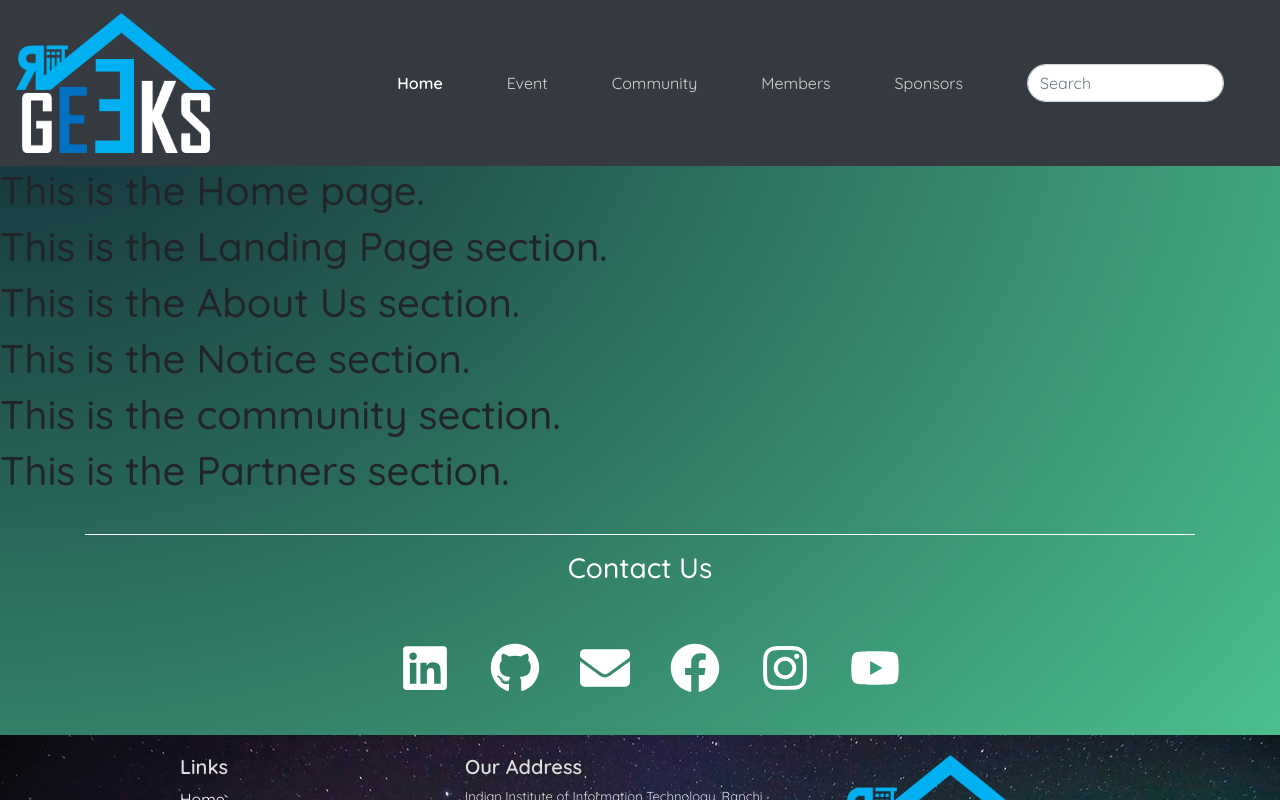
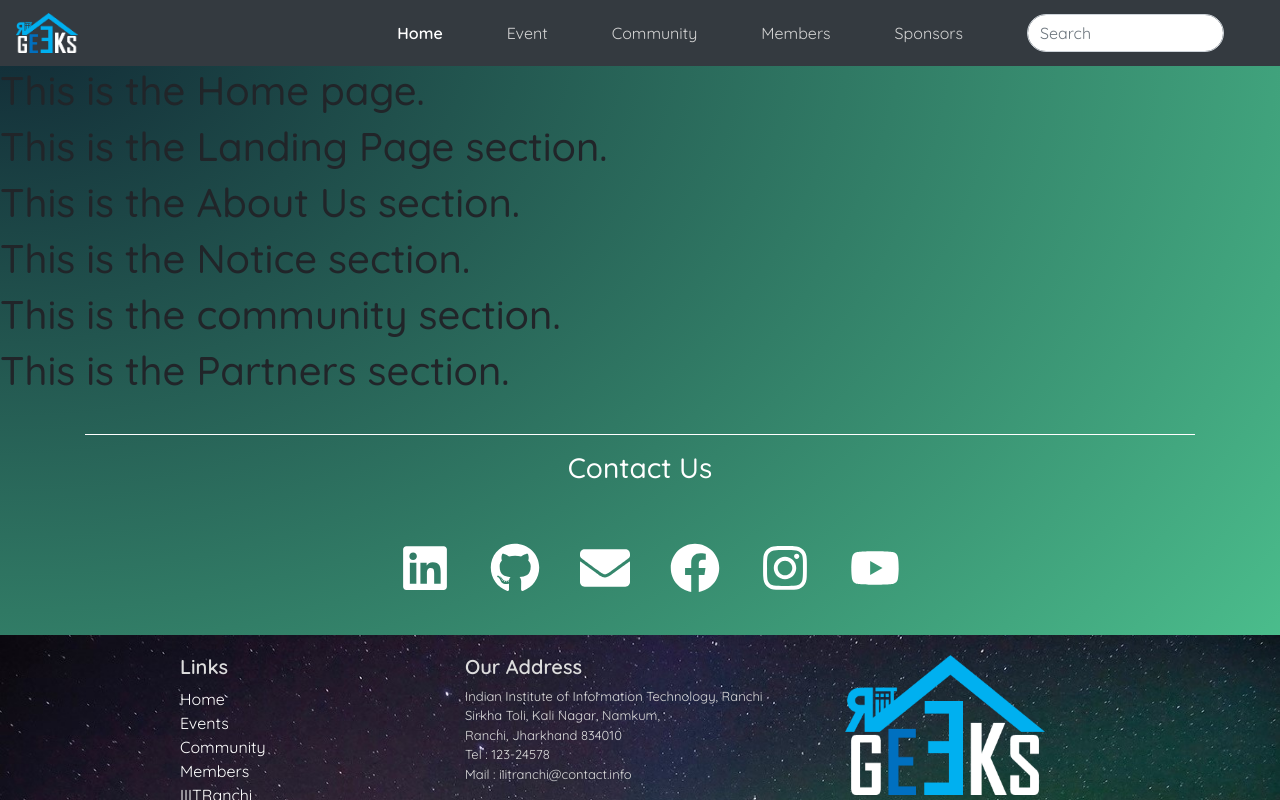
Before and after one commit to houseofgeeks/hg, a React (Create React App) app in the folder client/: page / in a window 1280 px wide. Shown: the top 800 px of the page. Built offline with nearby package versions, Linux system fonts and the light colour scheme.

Commit message:
adding minor tweaks

```diff
--- a/client/src/App.css
+++ b/client/src/App.css
@@ -0,0 +1,22 @@
+* {
+    scroll-behavior: smooth;
+}
+
+/* ---------scrollbar--------- */
+
+/* width */
+::-webkit-scrollbar {
+    width: 5px;
+}
+
+/* Track */
+::-webkit-scrollbar-track {
+    box-shadow: inset 0 0 5px grey;
+    border-radius: 10px;
+  }
+
+/* Handle */
+::-webkit-scrollbar-thumb {
+    background: #111111;
+    border-radius: 10px;
+}
--- a/client/src/components/Footer/Footer.css
+++ b/client/src/components/Footer/Footer.css
@@ -58,7 +58,6 @@ color:#fff;
 }
 
 
-
 @media (max-width:767px){
     .links{
         padding-left:30px;
--- a/client/src/components/Footer/Footer.js
+++ b/client/src/components/Footer/Footer.js
@@ -72,7 +72,7 @@ function Footer() {
                    <hr id="footer-hr"></hr>
                    <p className="text-white ">House Of Geeks © Copyright 2020 </p>
                 </div>
-                <div className="col-2 col-sm-1"><a id="up" className=" btn text-white " rel="noopener noreferrer" href="https://" onClick={window.scrollTo({top:0,behavior:'smooth'})}><Up className="icon-small"></Up><br></br><small className="d-block d-sm-none">Top</small><small className="d-none d-sm-block">Back to Top</small></a></div>
+                <div className="col-2 col-sm-1"><a id="up" className=" btn text-white " rel="noopener noreferrer" href="#top" onClick={window.scrollTo({top:0,behavior:'smooth'})}><Up className="icon-small"></Up><br></br><small className="d-block d-sm-none">Top</small><small className="d-none d-sm-block">Back to Top</small></a></div>
             </div>
         </div>
 
--- a/client/src/components/Navbar/Navbar.css
+++ b/client/src/components/Navbar/Navbar.css
@@ -9,8 +9,8 @@
     width:auto;
 }
 
-.logo{
-    height:30px;
+.navbar-component .logo{
+    height:40px;
     width: auto;
 }
 .mr-sm-2{
```
